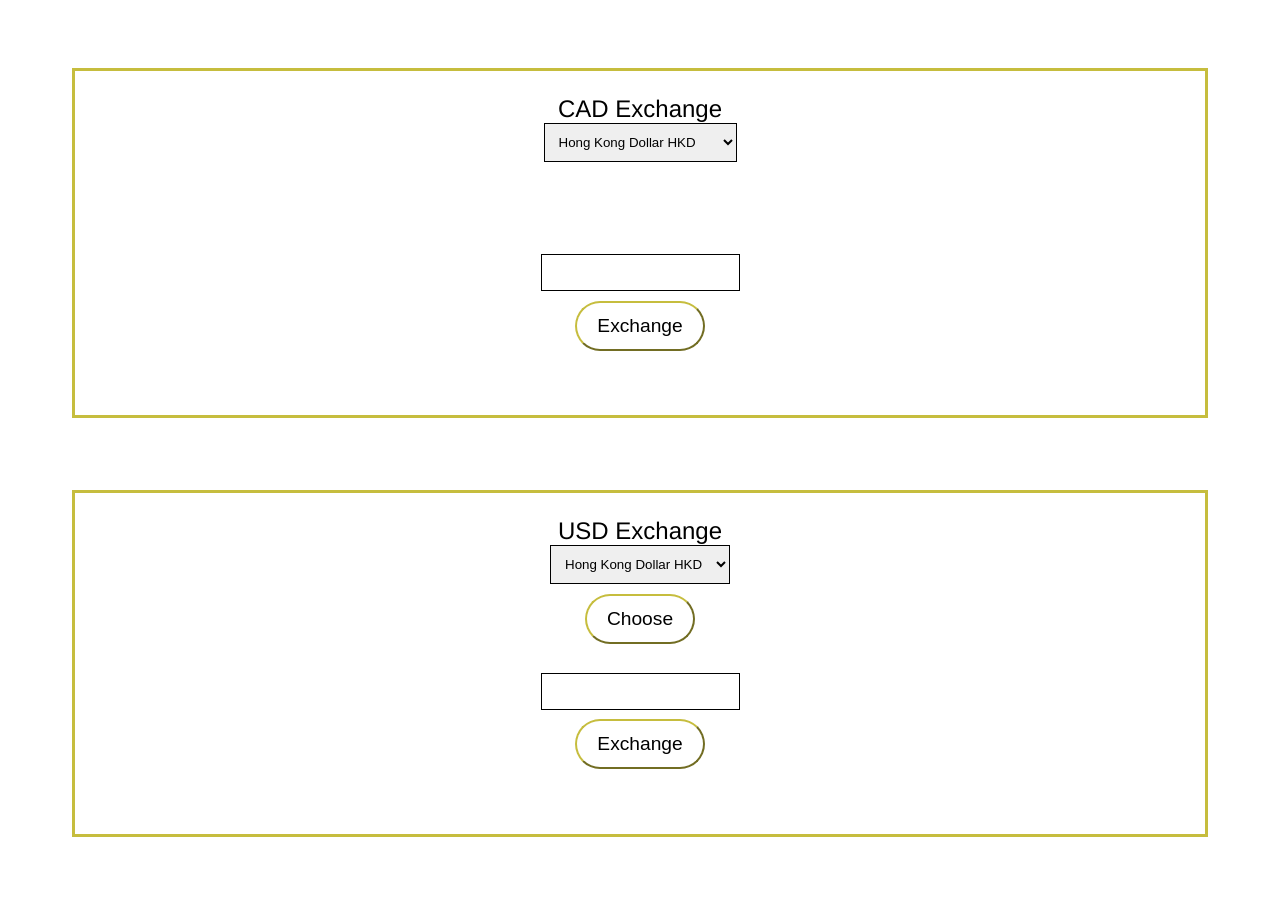
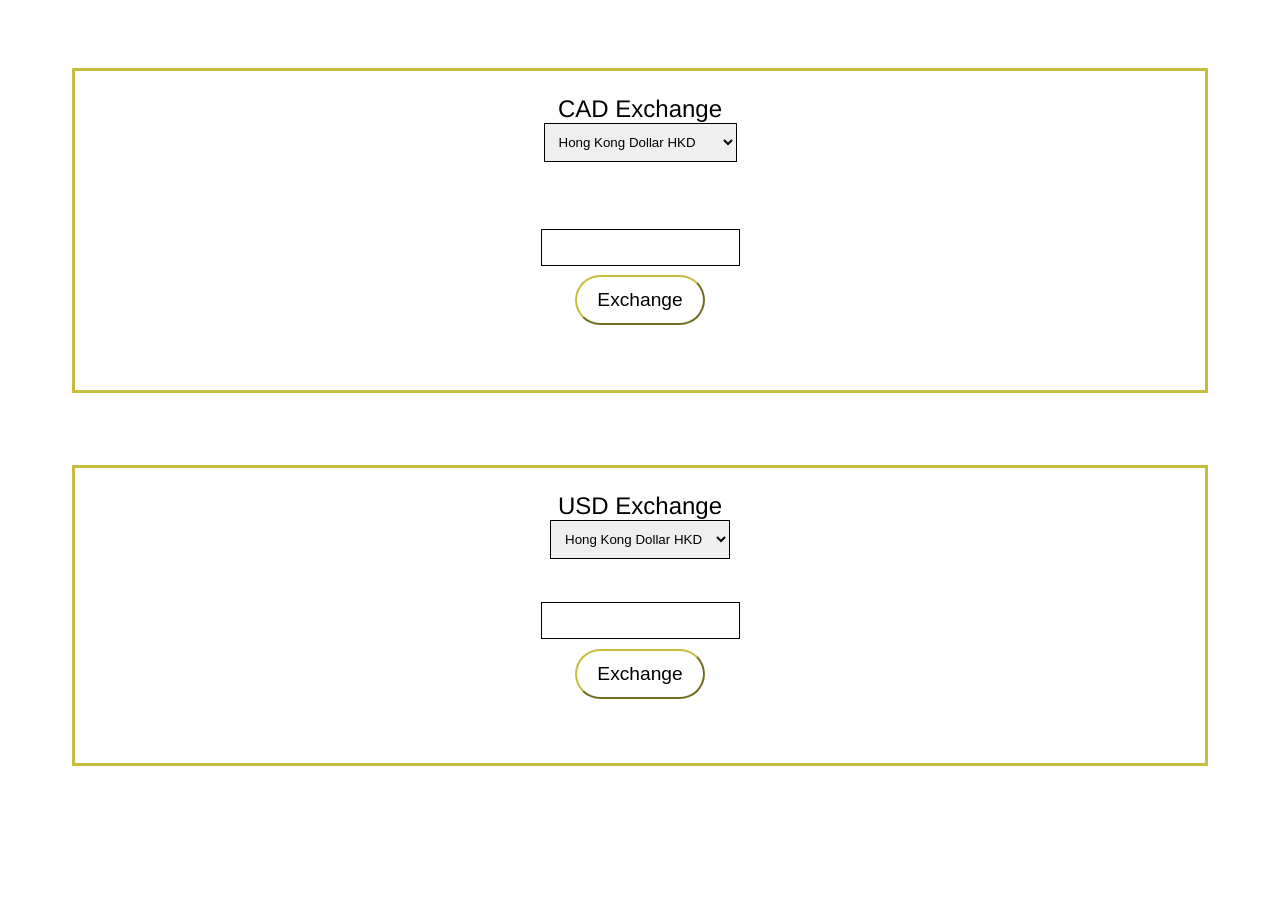
Before and after one commit to ChenJianong/currency0-1-0, a website: page public/index.html in a window 1280 px wide. Shown: the part 72-981 px from the top of the page. After the commit the page ends 910 px from the top, so only its background shows below. Drawn offline with Linux system fonts and the light colour scheme; no server answers.

Commit message:
🎅🍼 Checkpoint ./public/style.css:8229367/308 ./public/index.html:8229367/105

```diff
--- a/public/index.html
+++ b/public/index.html
@@ -58,7 +58,7 @@
           <div class="dialog-buttons">
             <div href="#" id="butDialogAdd" >
               </div
-            ><br />
+            >
             <pre id="Exchangerate"></pre>
              <input type="text" id="input" aria-label="Exchange" /><br />
             <button id="exchange" onclick="calcAmount()">
@@ -98,13 +98,11 @@
             </select>
           </div>
           <div class="dialog-buttons1">
-            <button
+            <div
               a href="#"
-              id="butDialogAdd1"
-              onclick="changeCurrency1()"
+              id="butDialogAdd1">
+              </div
             >
-              Choose</button
-            ><br />
             <pre id="Exchangerate1"></pre>
             <input type="text" id="input1" aria-label="Exchange1" /><br />
             <button id="exchange1" onclick="calcAmount1()">
--- a/public/style.css
+++ b/public/style.css
@@ -7,7 +7,7 @@ body {
 }
 
 .header{
-    background-color:#C6BD3E;
+    background-color:#2666C9;
    font-size: 2.5em;
   height: 1.5em;
   padding: 0.1em;
@@ -61,18 +61,9 @@ body {
 
 
 .dialog-buttons1 > #butDialogAdd1, .dialog-buttons > #butDialogAdd{
-   display: inline-block;
+
     padding: .75rem 1.25rem;
-    border-radius: 10rem;
-  border-color: #C6BD3E;
-  margin: 0.5em;
-  font-size: 0.8em;
-  cursor: pointer;
-  background-color:white;
-    box-shadow: inset 0 0 0 0 #D80286;
-  -webkit-transition: ease-out 0.4s;
-  -moz-transition: ease-out 0.4s;
-  transition: ease-out 0.4s;
+
 }
 
 
```
